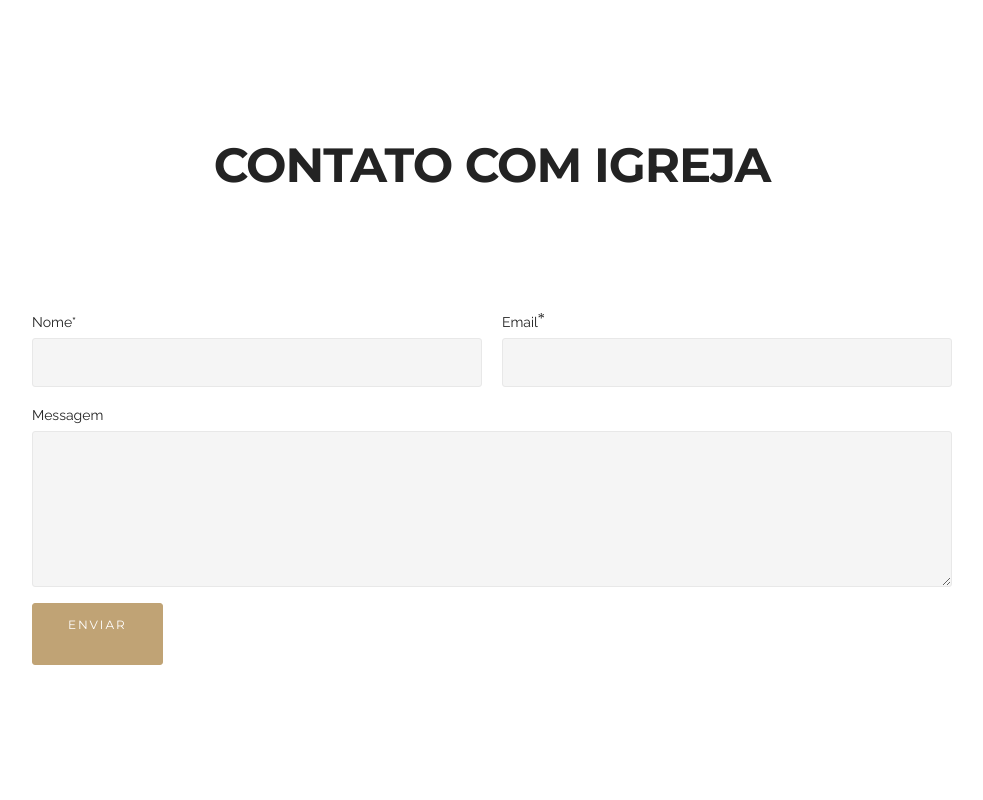
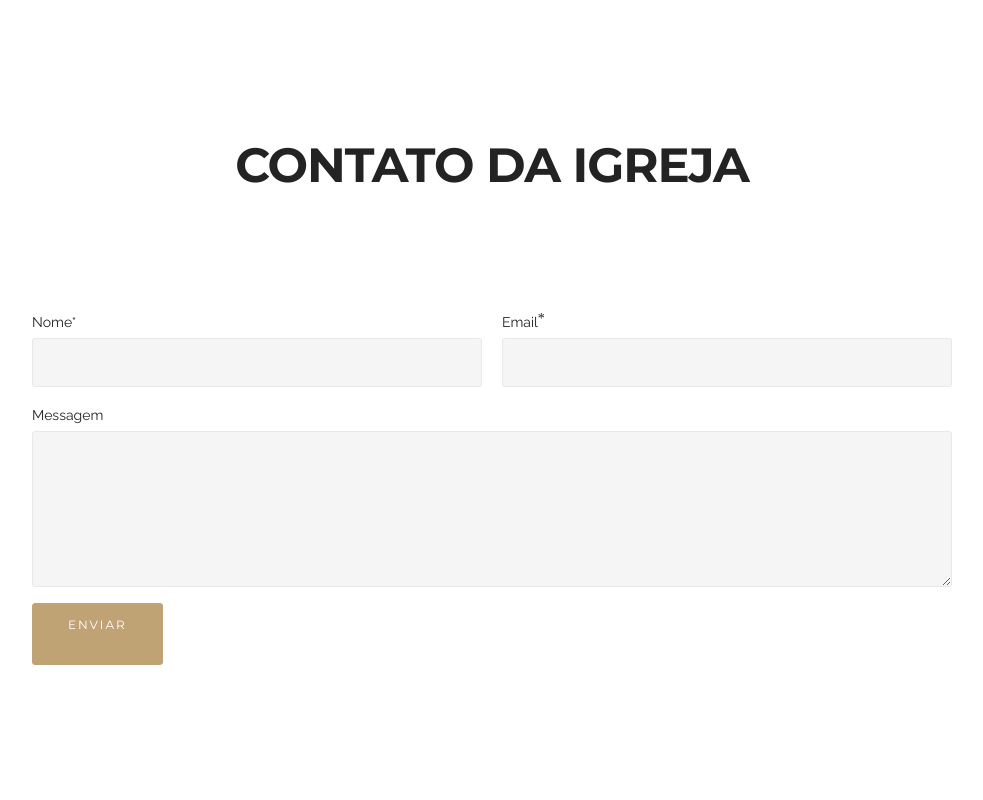
Before and after one commit to DaniloAlves1/igreja, a plain HTML site: page index.html in a window 1280 px wide. Shown: the part 940-1740 px from the top of the page, without its empty margins (148-1131 px from the left). Drawn offline with Linux system fonts and the light colour scheme.

```diff
--- a/index.html
+++ b/index.html
@@ -99,7 +99,7 @@
         <div class="container">
             <div class="row">
                 <div class="col-xs-12 text-xs-center">
-                    <h3 class="mbr-section-title display-2">CONTATO COM IGREJA<br><br></h3>
+                    <h3 class="mbr-section-title display-2">CONTATO DA IGREJA<br><br></h3>
 
                 </div>
             </div>
@@ -116,9 +116,9 @@
                     </div>
 
 
-                    <form action="https://mobirise.com/" method="post" data-form-title="CONTATO COM IGREJA">
+                    <form action="https://mobirise.com/" method="post" data-form-title="CONTATO DA IGREJA">
 
-                        <input type="hidden" value="0VBbW4ydAxCYFc07ncdLcmzl8e4qvXteJ0dUNEuf3/1P3Zggstur5S06/ueYM9jFJyFCb4Hqob3vUaCp26m3jpmOqoWwccYy1vwDGE1dB/WH/p8qPbLtP46Z8PU1g1M9" data-form-email="true">
+                        <input type="hidden" value="cDLQzH2CJTDi/HnjclqWAzbXf+3i+lsayz/CCLwK8dqusbr6H8twuVI3PV6oUeELk8eVtlMjTY3vexBpaeiD5qE0jKZUWZDgzWICkT+KhW0XxyanARkcJenbDH0GrO3X" data-form-email="true">
 
                         <div class="row row-sm-offset">
 
```
Also changed, not shown: 1 other file.
